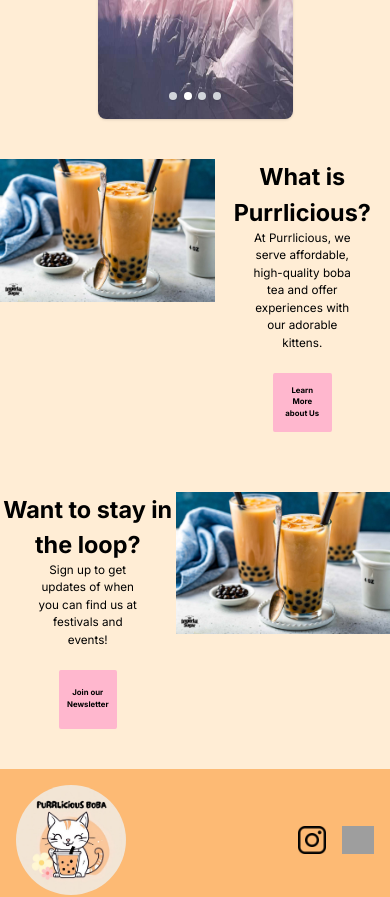
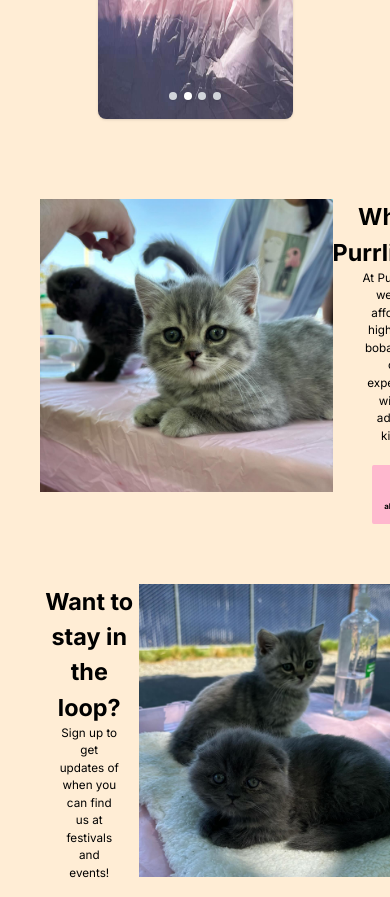
Before and after one commit to devanshkat/purrlicious-boba, a Next.js app in the folder frontend/: page / in a window 390 px wide. Shown: the part 920-1817 px from the top of the page. Built offline with nearby package versions, Linux system fonts and the light colour scheme; grey boxes are pictures that could not be loaded; a web font is replaced by a local one.

Commit message:
FrontEnd: TextImage Update
- Changed styles of TextImage again to be responsive

```diff
--- a/frontend/app/components/TextImage.tsx
+++ b/frontend/app/components/TextImage.tsx
@@ -14,7 +14,7 @@ const TextImage : React.FC<TextImageProps> = ({head, content, buttontxt, image,
 
     return (
         <div className={`flex min-w-full justify-evenly  m-5 ${orientation === 0 ? "flex-row" : "flex-row-reverse"}`}>
-            <img className=" w-[55%] h-[70%]" src={image}/>
+            <img className=" w-[100vmin] h-[75vmin]" src={image}/>
             <div className=''></div>
             <div className='flex flex-col justify-center items-center w-[50%]  '>
                 <h1 className={`text-[6vmin] text-center font-bold text-black`}>{head}</h1>
--- a/frontend/app/page.tsx
+++ b/frontend/app/page.tsx
@@ -3,6 +3,8 @@ import Footer from "./components/Footer"
 import Button from "./components/Button"
 import TextImage from "./components/TextImage"
 import BobaImage from "../public/Images/BobaTea.jpg"
+import Cat1 from "../public/Images/purrlicious_cats_2.png"
+import Cat2 from "../public/Images/purrlicious_cats_1.png"
 import Carosell from "./components/Carosell"
 import img1 from "../public/Images/Carousel1.png"
 import img2 from "../public/Images/Carousel2.png"
@@ -49,13 +51,13 @@ export default function Home() {
       <div className="flex justify-center text-center items-center text-black">
         <Carosell data={carosellData}/>
       </div>
-      <div className="flex flex-col items-center">
+      <div className="flex flex-col items-center m-10 ">
 
         <TextImage
         head="What is Purrlicious?"
         content="At Purrlicious, we serve affordable, high-quality boba tea and offer experiences with our adorable kittens."
         buttontxt="Learn More about Us"
-        image={BobaImage.src}
+        image={Cat1.src}
         orientation={0}
         fontSize={"1.8"}/>
 
@@ -63,7 +65,7 @@ export default function Home() {
         head="Want to stay in the loop?"
         content="Sign up to get updates of when you can find us at festivals and events!"
         buttontxt="Join our Newsletter"
-        image={BobaImage.src}
+        image={Cat2.src}
         orientation={1}
         fontSize={"1.8"}/>
 
```
